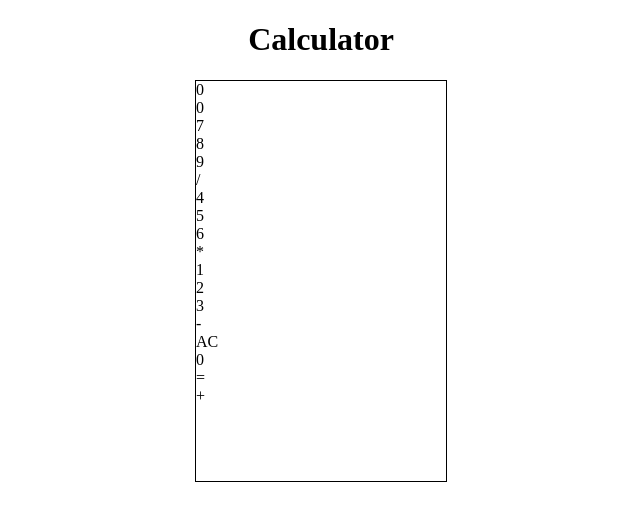
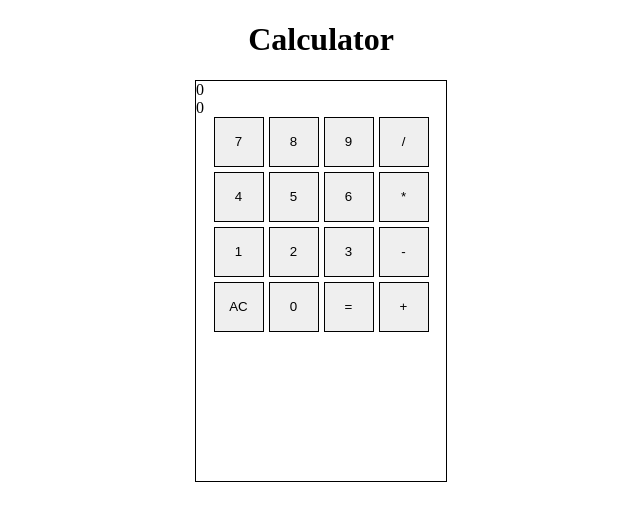
Before and after one commit to benedictfernando/odin-calculator, a plain HTML site: page index.html in a window 1280 px wide. Shown: the whole page, without its empty margins (319-959 px from the left). Drawn offline with Linux system fonts and the light colour scheme.

Commit message:
setup calculator buttons

```diff
--- a/index.html
+++ b/index.html
@@ -19,25 +19,25 @@
       </div>
 
       <div id="buttons">
-        <div class="number">7</div>
-        <div class="number">8</div>
-        <div class="number">9</div>
-        <div class="operator">/</div>
+        <button class="number">7</button>
+        <button class="number">8</button>
+        <button class="number">9</button>
+        <button class="operator">/</button>
 
-        <div class="number">4</div>
-        <div class="number">5</div>
-        <div class="number">6</div>
-        <div class="operator">*</div>
+        <button class="number">4</button>
+        <button class="number">5</button>
+        <button class="number">6</button>
+        <button class="operator">*</button>
 
-        <div class="number">1</div>
-        <div class="number">2</div>
-        <div class="number">3</div>
-        <div class="operator">-</div>
+        <button class="number">1</button>
+        <button class="number">2</button>
+        <button class="number">3</button>
+        <button class="operator">-</button>
 
-        <div>AC</div>
-        <div class="number">0</div>
-        <div>=</div>
-        <div class="operator">+</div>
+        <button>AC</button>
+        <button class="number">0</button>
+        <button>=</button>
+        <button class="operator">+</button>
       </div>
     </div>
   </body>
--- a/styles.css
+++ b/styles.css
@@ -8,3 +8,23 @@ h1 {
   height: 400px;
   margin: 0 auto;
 }
+
+#buttons {
+  display: flex;
+  flex-wrap: wrap;
+  justify-content: center;
+  align-items: center;
+  gap: 5px;
+}
+
+#buttons > button {
+  border: 1px solid black;
+  display: block;
+  width: 50px;
+  height: 50px;
+}
+
+#buttons > button:nth-child(4n) {
+  page-break-after: always;
+  break-after: always;
+}
```
